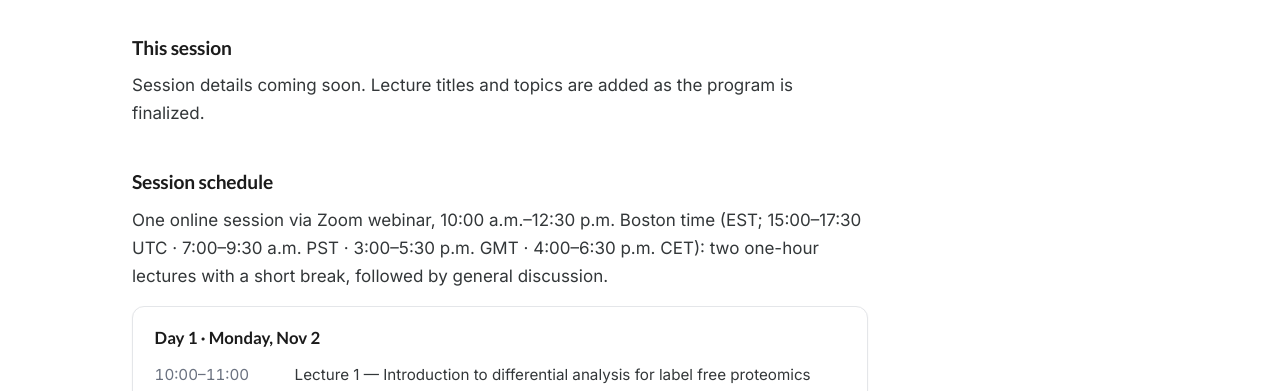
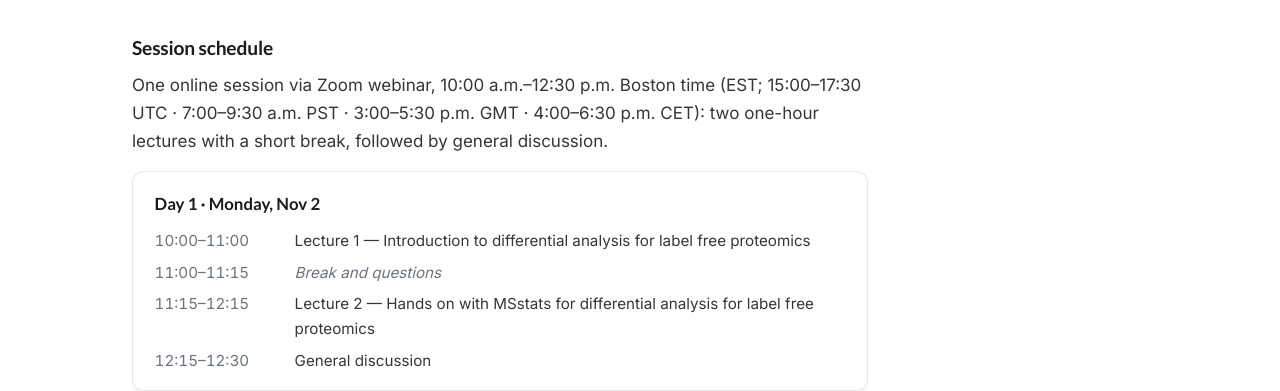
Before and after one commit to Vitek-Lab/MIe-2026, a website: page msstats-day-1.html in a window 1280 px wide. Shown: the part 404-795 px from the top of the page. Drawn offline with Linux system fonts and the light colour scheme.

Commit message:
Wording updates

```diff
--- a/msstats-day-1.html
+++ b/msstats-day-1.html
@@ -148,8 +148,6 @@
         </div>
 
         <div class="course">
-          <h3>This session</h3>
-          <p>Session details coming soon. Lecture titles and topics are added as the program is finalized.</p>
 
           <h3>Session schedule</h3>
           <p>One online session via Zoom webinar, 10:00&nbsp;a.m.&ndash;12:30&nbsp;p.m. Boston time (EST; 15:00&ndash;17:30 UTC&nbsp;·&nbsp;7:00&ndash;9:30&nbsp;a.m. PST&nbsp;·&nbsp;3:00&ndash;5:30&nbsp;p.m. GMT&nbsp;·&nbsp;4:00&ndash;6:30&nbsp;p.m. CET): two one-hour lectures with a short break, followed by general discussion.</p>
```
Also changed, not shown: cardinal-day-2.html (+1 -1 lines).
